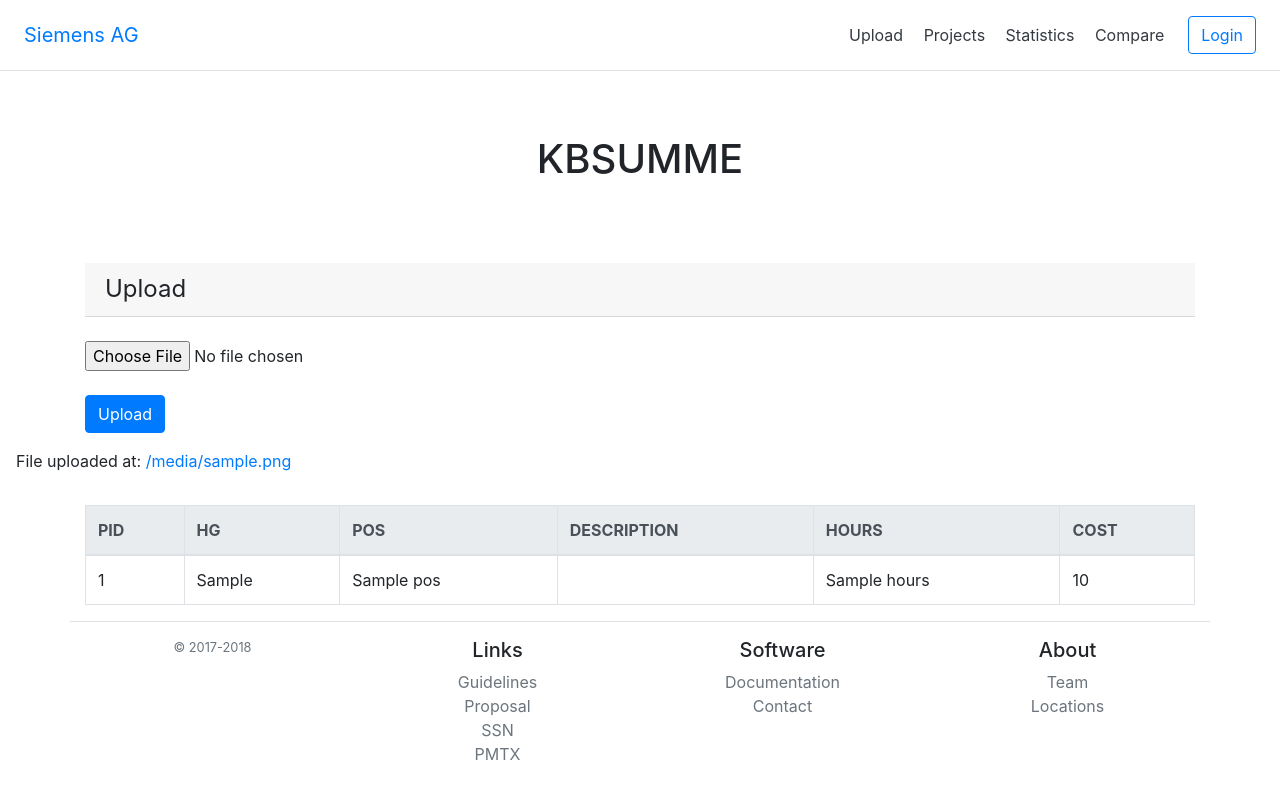
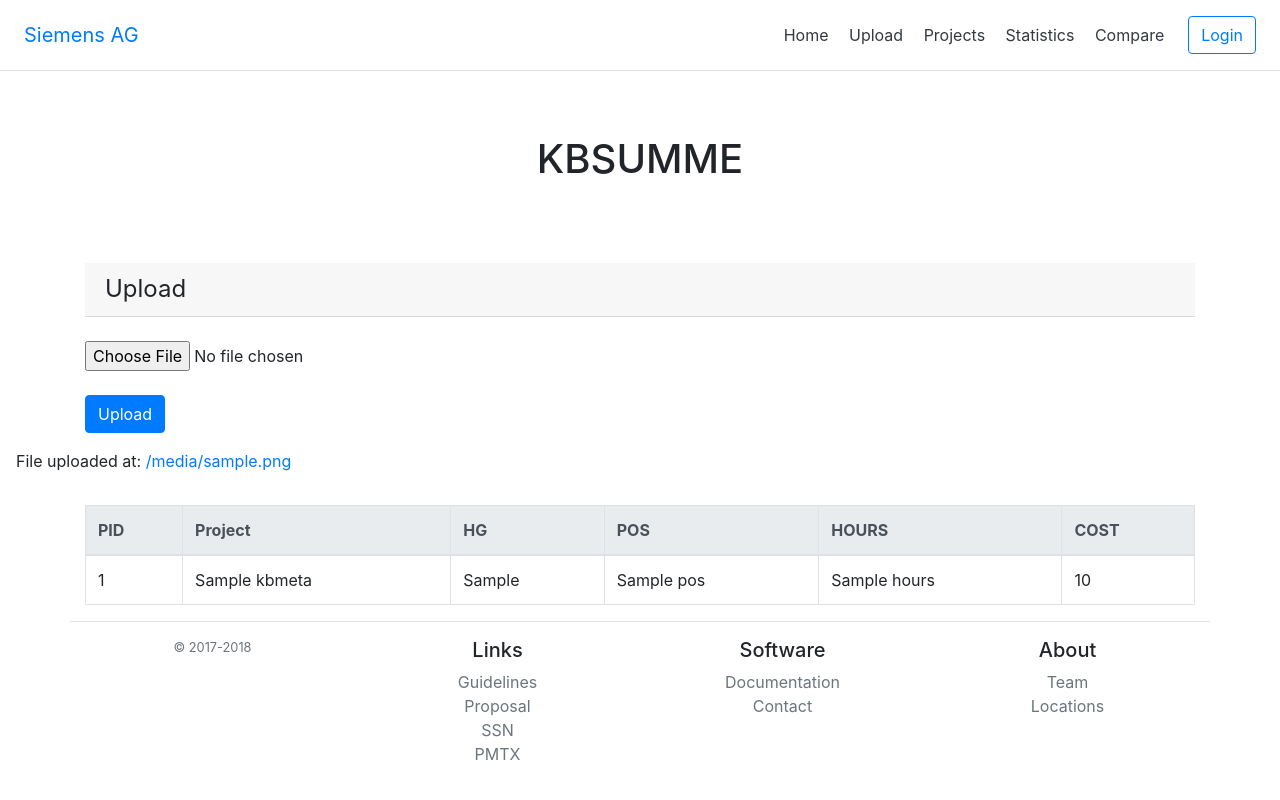
Before and after one commit to EDPy/SOIC, a Django app: template kbsumme/templates/kbsumme/upT3000.html in a window 1280 px wide. Run offline with Django 3.2, Linux system fonts and the light colour scheme; the template is opened without the code that fills it: most values are stand-ins (such as "Sample title", 1, 10 or a date in 2020); some libraries are stand-ins or nearby versions.

Commit message:
Table kbsumme T3000db relation manytoone, upT3000.html updated with additional fields from table kbsumme thgrouh items.kbmeta.projname etc.

```diff
--- a/SOIC/templates/base.html
+++ b/SOIC/templates/base.html
@@ -24,6 +24,7 @@
         <h5 class="my-0 mr-md-auto font-weight-normal">Siemens AG</h5>
       </a>
       <nav class="my-2 my-md-0 mr-md-3">
+        <a class="p-2 text-dark" href="{% url 'home' %}">Home</a>
         <a class="p-2 text-dark" href="{% url 'upPosd' %}">Upload</a>
         <a class="p-2 text-dark" href="{% url 'upT3000' %}">Projects</a>
         <a class="p-2 text-dark" href="{% url 'projectStat' %}">Statistics</a>
--- a/kbsumme/templates/kbsumme/home.html
+++ b/kbsumme/templates/kbsumme/home.html
@@ -21,7 +21,7 @@
             <h1 class="card-title pricing-card-title">Cost<small class="text-muted"> /DCS</small></h1>
             <ul class="list-unstyled mt-3 mb-4">
               <li>{{item.customer}}</li>
-              <li>{{item.pid}}</li>
+              <li>{{item.datecalc}}</li>
               <li><a href="{{item.filename}}">Excel Calc</a></li>
               <li>{{item.dateupload}}</li>
             </ul>
--- a/kbsumme/templates/kbsumme/upPosd.html
+++ b/kbsumme/templates/kbsumme/upPosd.html
@@ -2,7 +2,7 @@
 {% block content %}
 
             {% if error %}
-    <div class="container card box-shadow">
+    <div class="container card box-shadow pl-0 pr-0">
       <div class="card-header">
         <h4 class="my-0 font-weight-normal">Messagebox</h4>
       </div>
--- a/kbsumme/templates/kbsumme/upT3000.html
+++ b/kbsumme/templates/kbsumme/upT3000.html
@@ -6,7 +6,7 @@
     </div>
 
             {% if error %}
-    <div class="container card box-shadow">
+    <div class="container card box-shadow pl-0 pr-0">
       <div class="card-header">
         <h4 class="my-0 font-weight-normal">Messagebox</h4>
       </div>
@@ -48,20 +48,21 @@
                 <thead class="thead-light">
                 <tr align="left">
                     <th>PID</th>
+                    <th>Project</th>
                     <th>HG</th>
                     <th>POS</th>
-                    <th>DESCRIPTION</th>
+                    <!--<th>DESCRIPTION</th>-->
                     <th>HOURS</th>
                     <th>COST</th>
                 </tr>
                 </thead>
                 {% for item in t3000_objects.all %}
                     <tr align="left">
-                        <td>{{item.pid}}</td>
+                        <td>{{item.kbmeta.pid}}</td>
+                        <td>{{item.kbmeta.projname}}</td>
                         <td>{{item.hg}}</td>
                         <td>{{item.pos}}</td>
-                        <td></td>
-                        <!--<td>{{item.description}}</td> -->
+                        <!--<td>{{item.description}}</td>-->
                         <td>{{item.hours}}</td>
                         <td>{{item.cost}}</td>
                     </tr>
```
Also changed, not shown: kbsumme/models.py (+5 -5 lines), kbsumme/views.py (+16 -12 lines), kbsumme/migrations/0004_auto_20180722_1231.py (added), kbsumme/migrations/0005_t3000db_posd.py (added), 1 other file.
